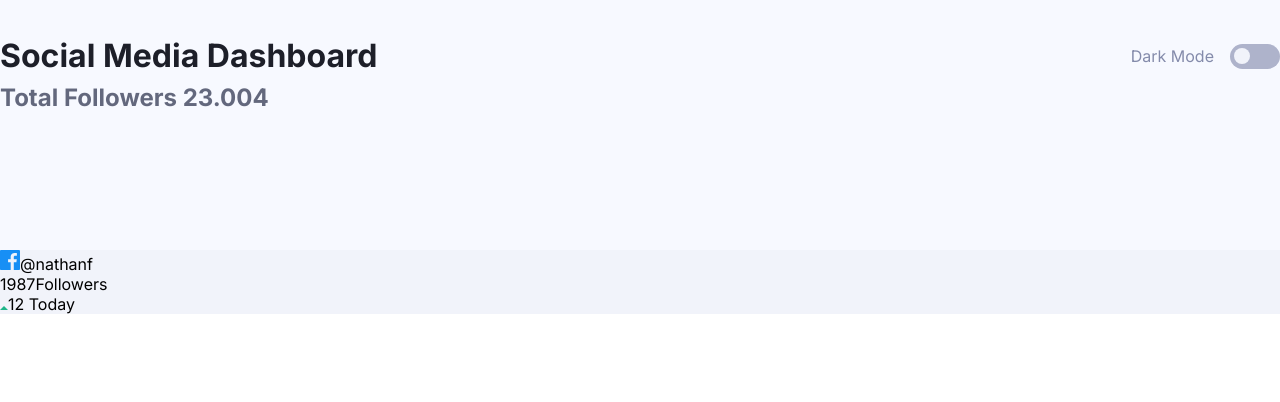
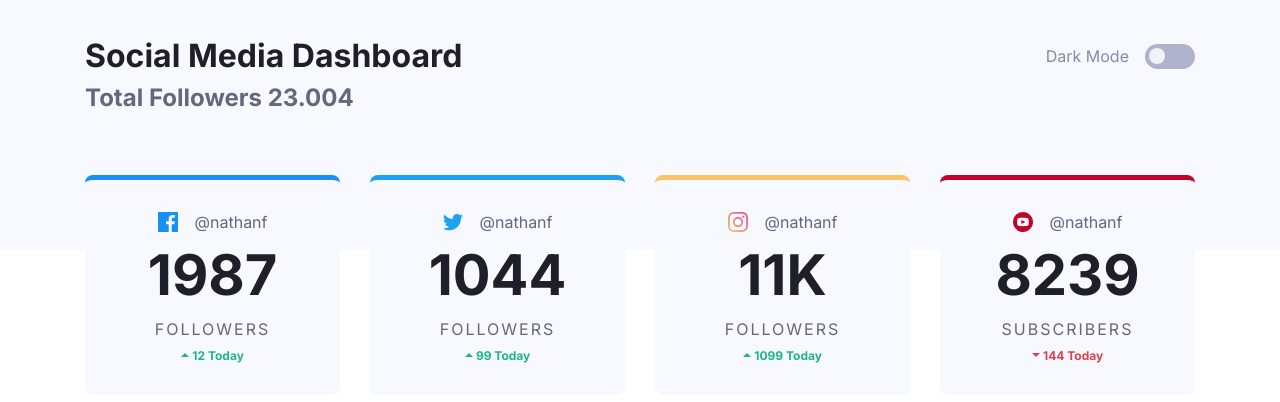
Before and after one commit to DorianDesings/Social-media-dashboard-react, a React (Vite) app: page / in a window 1280 px wide. Shown: the top 402 px of the page. Built offline with nearby package versions, Linux system fonts and the light colour scheme.

Commit message:
First cards with dark mode

```diff
--- a/src/components/card/Card.jsx
+++ b/src/components/card/Card.jsx
@@ -1,4 +1,10 @@
-import { StyledCard } from './styles';
+import {
+	CardCategory,
+	CardCounter,
+	CardHeader,
+	CardNumber,
+	StyledCard
+} from './styles';
 
 const Card = ({
 	icon,
@@ -8,26 +14,26 @@ const Card = ({
 	category,
 	amount,
 	border,
+	darkMode,
 	positive
 }) => {
 	return (
-		<StyledCard>
-			<div>
+		<StyledCard border={border} darkMode={darkMode}>
+			<CardHeader darkMode={darkMode}>
 				<img src={icon} alt={alt} />
 				<span>{username}</span>
-			</div>
-			<div>
-				<span>{number}</span>
-				<span>{category}</span>
-			</div>
-			<div>
+			</CardHeader>
+			<CardNumber darkMode={darkMode}>{number}</CardNumber>
+			<CardCategory darkMode={darkMode}>{category}</CardCategory>
+
+			<CardCounter positive={positive}>
 				{positive ? (
 					<img src='/images/icon-up.svg' alt='icon up' />
 				) : (
 					<img src='/images/icon-down.svg' alt='icon down' />
 				)}
 				<span>{amount} Today</span>
-			</div>
+			</CardCounter>
 		</StyledCard>
 	);
 };
--- a/src/components/card/styles.js
+++ b/src/components/card/styles.js
@@ -1,7 +1,55 @@
 import styled from 'styled-components';
 
 const StyledCard = styled.div`
-	background-color: #f1f3fa;
+	display: flex;
+	flex-direction: column;
+	justify-content: space-between;
+	align-items: center;
+	width: 255px;
+	height: 220px;
+	padding: 2rem 5.25rem;
+	text-align: center;
+	background-color: ${({ darkMode }) => (darkMode ? '#20222F' : '#F7F9FF')};
+	border-top: 5px solid ${({ border }) => border};
+	border-radius: 0.5rem;
+	transition: background-color 0.3s;
 `;
 
-export { StyledCard };
+const CardHeader = styled.div`
+	display: flex;
+	justify-content: space-between;
+	align-items: center;
+	width: 110px;
+	color: ${({ darkMode }) => (darkMode ? '#8C98C6' : '#63687D')};
+	transition: color 0.3s;
+`;
+
+const CardNumber = styled.span`
+	color: ${({ darkMode }) => (darkMode ? '#fff' : '#1D1F29')};
+	font-size: 3.5rem;
+	font-weight: bold;
+	transition: color 0.3s;
+`;
+
+const CardCategory = styled.span`
+	color: #63687d;
+	letter-spacing: 2px;
+	text-transform: uppercase;
+	color: ${({ darkMode }) => (darkMode ? '#8C98C6' : '#63687D')};
+	transition: color 0.3s;
+`;
+
+const CardCounter = styled.span`
+	display: flex;
+	align-items: center;
+	justify-content: space-between;
+	color: ${({ positive }) => (positive ? '#1EB589' : '#DC414C')};
+	font-size: 0.75rem;
+	font-weight: bold;
+
+	& img {
+		margin-right: 0.2rem;
+	}
+`;
+
+export { StyledCard, CardHeader, CardNumber, CardCategory, CardCounter };
--- a/src/components/header/styles.js
+++ b/src/components/header/styles.js
@@ -10,7 +10,7 @@ const HeaderContent = styled.div`
 	display: flex;
 	justify-content: space-between;
 	align-items: center;
-	max-width: 1440px;
+	max-width: 1110px;
 	margin-left: auto;
 	margin-right: auto;
 	background-color: ${({ darkMode }) => (darkMode ? '#20222F' : '#F7F9FF')};
--- a/src/components/main-container/MainContainer.jsx
+++ b/src/components/main-container/MainContainer.jsx
@@ -29,8 +29,40 @@ const MainContainer = ({ darkMode, setDarkMode, totalText, totalNumber }) => {
 					category='Followers'
 					amount={12}
 					border='#178FF5'
+					darkMode={darkMode}
 					positive
-					darkMode
+				/>
+				<Card
+					icon={'/images/icon-twitter.svg'}
+					alt='Icon Twitter'
+					username='@nathanf'
+					number={1044}
+					category='Followers'
+					amount={99}
+					border='#1DA1F2'
+					darkMode={darkMode}
+					positive
+				/>
+				<Card
+					icon={'/images/icon-instagram.svg'}
+					alt='Icon Instagram'
+					username='@nathanf'
+					number='11K'
+					category='Followers'
+					amount={1099}
+					border='#FDC366'
+					darkMode={darkMode}
+					positive
+				/>
+				<Card
+					icon={'/images/icon-youtube.svg'}
+					alt='Icon Youtube'
+					username='@nathanf'
+					number={8239}
+					category='Subscribers'
+					amount={144}
+					darkMode={darkMode}
+					border='#C4032B'
 				/>
 			</StyledMain>
 		</>
--- a/src/components/main-container/styles.js
+++ b/src/components/main-container/styles.js
@@ -1,7 +1,11 @@
 import styled from 'styled-components';
 
 const StyledMain = styled.main`
-	max-width: 1440px;
+	position: relative;
+	top: -75px;
+	display: flex;
+	justify-content: space-between;
+	max-width: 1110px;
 	margin-left: auto;
 	margin-right: auto;
 `;
```
